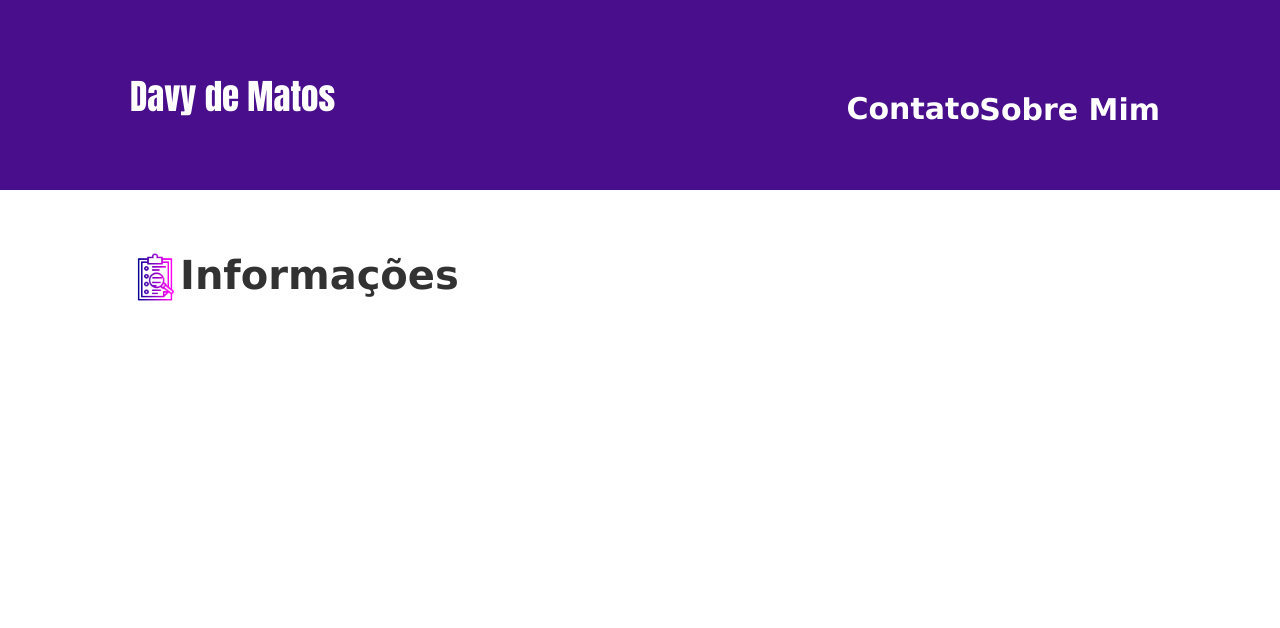
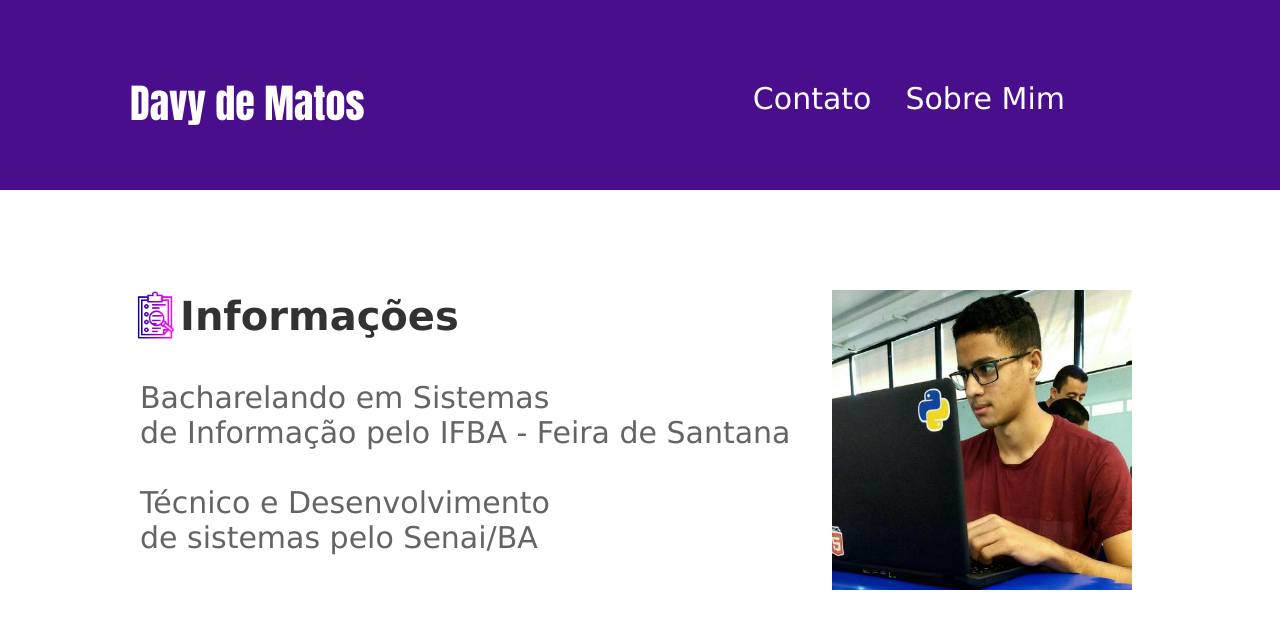
Before and after one commit to davymatos/davymatos.github.io, a plain HTML site: page index.html in a window 1280 px wide. Drawn offline with Linux system fonts and the light colour scheme.

Commit message:
Formatação do estilo

```diff
--- a/css/style.css
+++ b/css/style.css
@@ -7,39 +7,49 @@ body {
     height: 190px;
     width: 100%;
     position: absolute;
+    display: block;
+}
+
+nav.topo ul {
+    list-style: none;
+    position: absolute;
+    text-align: right;
+    top: 50px;
+    right: 200px;
+}
+
+nav.topo li {
+    display: inline-block;
+    padding: 10px;
+    margin: 5px;
+}
+
+nav.topo a {
+    font-family: 'Lucida Sans', 'Lucida Sans Regular', 'Lucida Grande', 'Lucida Sans Unicode', 'Geneva', Verdana, sans-serif;
+    font-size: 30px;
+    color: rgb(255, 255, 255);
+    text-decoration: none;
+}
+
+nav.topo a:hover {
+    color: rgb(180, 180, 180);
+    transition: 1s;
 }
 
 .nome {
     color: rgb(255, 255, 255);
     font-family: Impact, 'Haettenschweiler', 'Arial Narrow Bold', sans-serif;
-    font-size: 35px;
+    font-size: 40px;
     text-align: left;
-    margin-left: 130px;
-    margin-top: 70px;
-}
-
-.contato {
-    color: rgb(255, 255, 255);
-    font-family: 'Lucida Sans', 'Lucida Sans Regular', 'Lucida Grande', 'Lucida Sans Unicode', 'Geneva', Verdana, sans-serif;
-    font-size: 30px;
-    text-align: right;
-    margin-right: 300px;
-    margin-top: -55px;
-}
-
-.sobre {
-    color: rgb(255, 255, 255);
-    font-family: 'Lucida Sans', 'Lucida Sans Regular', 'Lucida Grande', 'Lucida Sans Unicode', 'Geneva', Verdana, sans-serif;
-    font-size: 30px;
-    text-align: right;
-    margin-right: 120px;
-    margin-top: -55px;
+    left: 130px;
+    top: 40px;
+    position: absolute;
 }
 
 .conteudo {
     height: 450px;
     width: 100%;
-    margin-top: 15%;
+    margin-top: 230px;
     position: absolute;
 }
 
@@ -47,14 +57,32 @@ body {
     color: rgb(50, 50, 50);
     font-family: 'Lucida Sans', 'Lucida Sans Regular', 'Lucida Grande', 'Lucida Sans Unicode', 'Geneva', Verdana, sans-serif;
     font-size: 40px;
-    margin-left: 180px;
-    margin-top: 60px;
+    left: 180px;
+    top: 30px;
+    position: absolute;
 }
 
 .imgf {
     width: 50px;
     height: 50px;
-    padding-top: 60px;
-    padding-left: 130px;
+    top: 60px;
+    left: 130px;
     position: absolute;
 }
+
+.imge {
+    width: 300px;
+    height: 300px;
+    position: absolute;
+    left: 65%;
+    top: 60px;
+}
+
+.info {
+    color: rgb(100, 100, 100);
+    font-family: 'Lucida Sans', 'Lucida Sans Regular', 'Lucida Grande', 'Lucida Sans Unicode', 'Geneva', Verdana, sans-serif;
+    font-size: 30px;
+    left: 140px;
+    top: 120px;
+    position: absolute;
+}
--- a/index.html
+++ b/index.html
@@ -6,14 +6,19 @@
         <link rel="stylesheet" type="text/css" href="css/style.css">
     </head>
     <body>
-        <div class="topo">
-            <h1 class="nome">Davy de Matos</h1>
-            <h1 class="contato">Contato</h1>
-            <h1 class="sobre">Sobre Mim</h1>
-        </div>
+        <nav class="topo">
+            <a href="index.html"><h1 class="nome">Davy de Matos</h1></a>
+            <ul>
+                <li class="contato"><a href="index.html">Contato</a></li>
+                <li class="sobre"><a href="index.html">Sobre Mim</a></li>
+            </ul>
+        </nav>
         <div class="conteudo">
             <img src="img/icons/Candidate.png" class="imgf">
+            <img src="img/imagem.jpg" class="imge">
             <h2 class="titulo">Informações</h2>
+            <p class="info">Bacharelando em Sistemas<br>de Informação pelo IFBA - Feira de Santana<br><br>
+            Técnico e Desenvolvimento<br>de sistemas pelo Senai/BA</p>
         </div>
     </body>
 </html>
```
